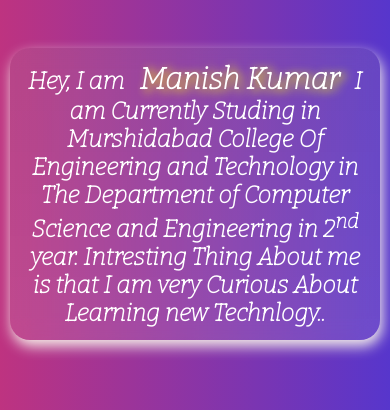
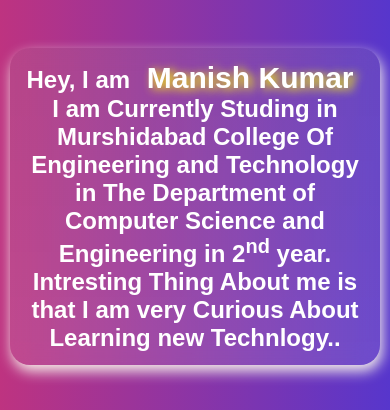
Before and after one commit to manish7479dlp/manish7479dlp.github.io, a React (Create React App) app: page / in a window 390 px wide. Shown: the part 366-776 px from the top of the page. Built offline with nearby package versions, Linux system fonts and the light colour scheme.

Commit message:
update fontfamily in home Component

```diff
--- a/src/Components/style.css
+++ b/src/Components/style.css
@@ -233,10 +233,12 @@
 
     .detailSection p {
         font-family: 'Bitter', serif;
+        font-family: 'Source Serif 4', sans-serif;
         font-weight: 600;
         /* word-spacing: 2px; */
         text-align: center;
         padding: 8px;
+
     }
 
     .detailSection .name {
```
